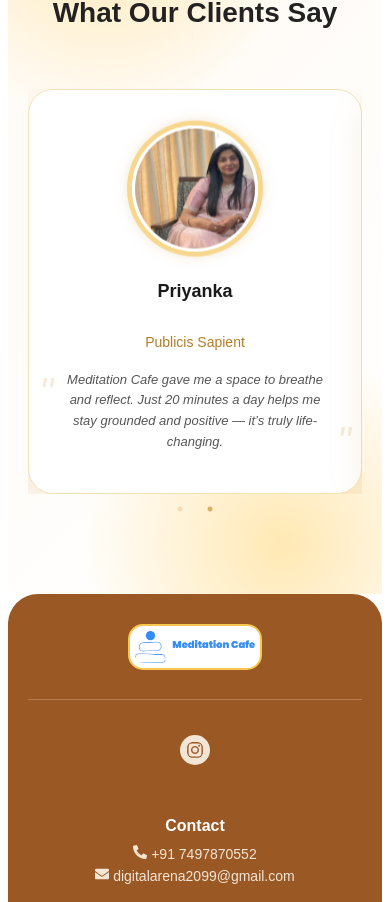
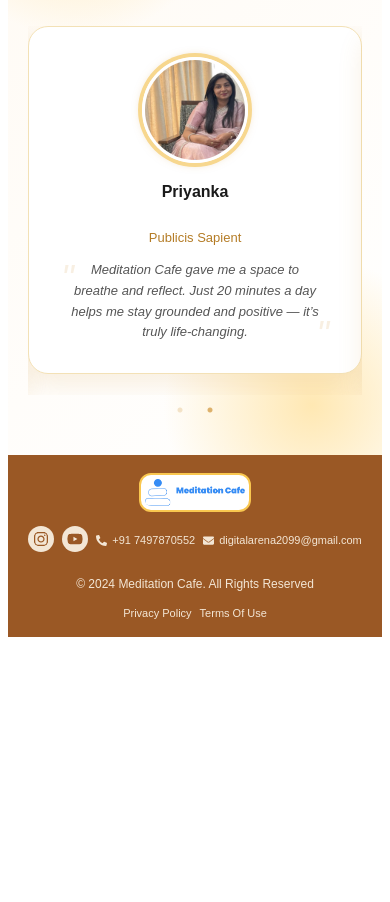
Before and after one commit to Amolnaikwade/meditationCafe, a React (Vite) app: page / in a window 390 px wide. Shown: the part 7762-8664 px from the top of the page. After the commit the page ends 8407 px from the top, so only its background shows below. Built offline with nearby package versions, Linux system fonts and the light colour scheme.

Commit message:
footer and testimonial update

```diff
--- a/src/components/FooterSection.css
+++ b/src/components/FooterSection.css
@@ -1,176 +1,145 @@
 .footer {
   background-color: #9a5825;
   color: #f5e8d0;
-  padding: 60px 80px 20px;
   font-family: "Poppins", sans-serif;
-  border-top-left-radius: 30px;
-  border-top-right-radius: 30px;
+  text-align: center;
+  padding: 25px 20px;
 }
 
+/* --- Line 1: Logo --- */
 .footer-top {
+  margin-bottom: 10px;
+}
+
+.footer-logo-img {
+  width: 140px;
+  height: auto;
+  border-radius: 12px;
+  border: 2px solid #f9c74f;
+  background-color: #fff;
+  padding: 4px;
+}
+
+/* --- Line 2: Social + Contact --- */
+.footer-inline {
   display: flex;
   justify-content: center;
   align-items: center;
-  margin-bottom: 20px;
-}
-
-.footer-logo-img {
-  width: 160px;
-  height: auto;
-  border-radius: 15px;
-  border: 2px solid #f9c74f;
-  background-color: #fff;
-  padding: 5px;
-}
-
-/* Divider Line */
-.divider {
-  border: 0;
-  border-top: 1px solid #b67a4e;
-  margin: 25px 0;
-}
-
-/* Middle Section */
-.footer-middle {
-  display: flex;
-  justify-content: space-between;
-  align-items: flex-start;
   flex-wrap: wrap;
-  gap: 40px;
-  text-align: center;
-}
-
-.footer-column {
-  flex: 1;
-  min-width: 200px;
-}
-
-.footer-column h3 {
-  font-size: 18px;
-  font-weight: 600;
-  color: #fff;
+  gap: 15px;
+  font-size: 14px;
   margin-bottom: 10px;
 }
 
-.footer-column p {
-  font-size: 15px;
-  color: #f3e6d5;
-  margin: 5px 0;
-}
-
-/* Social Icons */
-.footer-socials {
-  display: flex;
-  justify-content: center;
-  gap: 15px;
-  font-size: 22px;
-  margin-top: 10px;
-}
-
-.footer-socials svg {
+.social-link svg {
   background: #f3e6d5;
   color: #9a5825;
   border-radius: 50%;
-  padding: 8px;
+  padding: 6px;
+  font-size: 18px;
+  transition: all 0.3s ease;
   cursor: pointer;
-  transition: all 0.3s ease;
 }
 
-.footer-socials svg:hover {
+.social-link svg:hover {
   background: #f9c74f;
   transform: scale(1.1);
 }
 
-/* Bottom Section */
+.contact-inline {
+  display: flex;
+  align-items: center;
+  gap: 5px;
+  color: #f3e6d5;
+  font-size: 14px;
+}
+
+/* --- Line 3: Bottom Text --- */
 .footer-bottom {
   display: flex;
-  justify-content: space-between;
+  flex-direction: column;
   align-items: center;
-  flex-wrap: wrap;
-  text-align: center;
-  font-size: 14px;
-  margin-top: 25px;
+  gap: 6px;
+  font-size: 13px;
   color: #f3e6d5;
 }
 
 .footer-links {
   display: flex;
-  gap: 20px;
+  gap: 15px;
 }
 
 .footer-links a {
   color: #f3e6d5;
   text-decoration: none;
   transition: color 0.3s;
+  font-size: 13px;
 }
 
 .footer-links a:hover {
   color: #f9c74f;
 }
 
-/* ✅ Responsive Design */
-@media (max-width: 1024px) {
-  .footer {
-    padding: 50px 40px;
-  }
-  .footer-middle {
-    gap: 30px;
-  }
-}
-
+/* ✅ Responsive */
 @media (max-width: 768px) {
   .footer {
-    padding: 40px 25px;
-  }
-
-  .footer-middle {
-    flex-direction: column;
-    align-items: center;
-    text-align: center;
-  }
-
-  .footer-column {
-    width: 100%;
-  }
-
-  .footer-bottom {
-    flex-direction: column;
-    gap: 10px;
-    text-align: center;
-  }
-
-  .footer-links {
-    justify-content: center;
-  }
-}
-
-@media (max-width: 480px) {
-  .footer {
-    padding: 30px 20px;
+    padding: 20px 15px;
   }
 
   .footer-logo-img {
     width: 120px;
   }
 
-  .footer-column h3 {
-    font-size: 16px;
-  }
-
-  .footer-column p {
-    font-size: 14px;
-  }
-
-  .footer-socials svg {
-    font-size: 18px;
-    padding: 6px;
-  }
-
-  .footer-bottom p {
+  .footer-inline {
+    gap: 10px;
     font-size: 13px;
   }
 
+  .contact-inline {
+    font-size: 12px;
+  }
+
+  .footer-bottom {
+    font-size: 12px;
+  }
+
   .footer-links a {
-    font-size: 13px;
+    font-size: 12px;
   }
 }
+
+@media (max-width: 480px) {
+  .footer {
+    padding: 18px 10px;
+  }
+
+  .footer-logo-img {
+    width: 100px;
+  }
+
+  .footer-inline {
+    gap: 8px;
+    font-size: 12px;
+  }
+
+  .social-link svg {
+    font-size: 16px;
+    padding: 5px;
+  }
+
+  .contact-inline {
+    font-size: 11px;
+  }
+
+  .footer-bottom {
+    gap: 4px;
+  }
+
+  .footer-links {
+    gap: 8px;
+  }
+
+  .footer-links a {
+    font-size: 11px;
+  }
+}
--- a/src/components/FooterSection.jsx
+++ b/src/components/FooterSection.jsx
@@ -6,14 +6,13 @@ import {
   FaPhoneAlt,
   FaEnvelope,
 } from "react-icons/fa";
-import logo from "../assets/logo.png"; // adjust path if needed
+import logo from "../assets/logo.png";
 
 export default function FooterSection() {
   return (
     <footer className="footer">
-      {/* 🔹 Logo Section */}
+      {/* 🔹 Line 1: Logo */}
       <div className="footer-top">
-        <div className="footer-logo">
         <a
           href="https://www.meditationcafe.in"
           target="_blank"
@@ -22,15 +21,10 @@ export default function FooterSection() {
           <img src={logo} alt="Meditation Cafe Logo" className="footer-logo-img" />
         </a>
       </div>
-      </div>
 
-      <hr className="divider" />
-
-      {/* 🔹 Middle Section */}
+      {/* 🔹 Line 2: Icons + Contact */}
       <div className="footer-middle">
-        {/* Instagram */}
-        <div className="footer-column">
-          <div className="footer-socials">
+        <div className="footer-inline">
           <a
             href="https://www.instagram.com/meditation_cafe_in?igsh=MjNybXNla285NG12"
             target="_blank"
@@ -39,23 +33,6 @@ export default function FooterSection() {
           >
             <FaInstagram />
           </a>
-          </div>
-        </div>
-
-        {/* Contact */}
-        <div className="footer-column contact">
-          <h3>Contact</h3>
-          <p>
-            <FaPhoneAlt /> +91 7497870552
-          </p>
-          <p>
-            <FaEnvelope /> digitalarena2099@gmail.com
-          </p>
-        </div>
-
-        {/* YouTube */}
-        <div className="footer-column">
-          <div className="footer-socials">
           <a
             href="https://www.youtube.com/@meditation_cafe"
             target="_blank"
@@ -64,13 +41,16 @@ export default function FooterSection() {
           >
             <FaYoutube />
           </a>
-          </div>
+          <span className="contact-inline">
+            <FaPhoneAlt /> +91 7497870552
+          </span>
+          <span className="contact-inline">
+            <FaEnvelope /> digitalarena2099@gmail.com
+          </span>
         </div>
       </div>
 
-      <hr className="divider" />
-
-      {/* 🔹 Bottom Section */}
+      {/* 🔹 Line 3: Bottom */}
       <div className="footer-bottom">
         <p>© 2024 Meditation Cafe. All Rights Reserved</p>
         <div className="footer-links">
--- a/src/components/HeroSection.jsx
+++ b/src/components/HeroSection.jsx
@@ -11,7 +11,7 @@ const HeroSection = () => {
   // ✅ Function to handle WhatsApp redirection
   const handleJoinClick = () => {
     const whatsappLink =
-      "https://wa.me/917838560552?text=Hi!%20I%20want%20to%20join%20the%20upcoming%20free%20session."; // replace with your number
+      "https://wa.me/917497870552?text=Hi!%20I%20want%20to%20join%20the%20upcoming%20free%20session."; // replace with your number
     window.open(whatsappLink, "_blank"); // opens in new tab
   };
 
--- a/src/components/SubscriptionPlans.jsx
+++ b/src/components/SubscriptionPlans.jsx
@@ -27,7 +27,7 @@ export default function SubscriptionPlans() {
           <button
       className="purchase-btn"
       onClick={() => {
-        const whatsappNumber = "917838560552"; // ✅ your WhatsApp number (no + or spaces)
+        const whatsappNumber = "917497870552"; // ✅ your WhatsApp number (no + or spaces)
         const message = "I want to join 3 day upcoming free session.";
         const encodedMessage = encodeURIComponent(message);
         const whatsappLink = `https://wa.me/${whatsappNumber}?text=${encodedMessage}`;
@@ -58,7 +58,7 @@ export default function SubscriptionPlans() {
           <button
     className="purchase-btn active"
     onClick={() => {
-      const whatsappNumber = "917838560552"; // ✅ Replace with your WhatsApp number (no '+' or spaces)
+      const whatsappNumber = "917497870552"; // ✅ Replace with your WhatsApp number (no '+' or spaces)
       const message = "Hi! I want to purchase the Rs 1500 'साधना · The Practice' course.";
       const encodedMessage = encodeURIComponent(message);
       const whatsappLink = `https://wa.me/${whatsappNumber}?text=${encodedMessage}`;
--- a/src/components/TestimonialSection.css
+++ b/src/components/TestimonialSection.css
@@ -1,11 +1,10 @@
 .testimonial-section {
   background: linear-gradient(135deg, #fffaf3, #fff);
-  padding: 100px 20px;
+  padding: 60px 20px; /* ⬇️ Reduced from 100px to 60px */
   text-align: center;
   font-family: "Poppins", sans-serif;
   position: relative;
-  overflow-x: hidden; /* ✅ Prevent side text clipping */
-  overflow-y: visible;
+  overflow: hidden; /* ✅ Removed scrolling effect (no x or y scroll) */
 }
 
 /* Floating background shapes */
@@ -13,21 +12,21 @@
 .testimonial-section::after {
   content: "";
   position: absolute;
-  width: 400px;
-  height: 400px;
+  width: 300px; /* ⬇️ Slightly reduced for smaller section */
+  height: 300px;
   background: radial-gradient(circle, #ffe8b3 0%, transparent 70%);
   border-radius: 50%;
   z-index: 0;
 }
 
 .testimonial-section::before {
-  top: -100px;
-  left: -100px;
+  top: -80px;
+  left: -80px;
 }
 
 .testimonial-section::after {
-  bottom: -150px;
-  right: -100px;
+  bottom: -100px;
+  right: -80px;
 }
 
 /* Label */
@@ -46,89 +45,76 @@
 
 /* Heading */
 .testimonial-heading {
-  font-size: 36px;
+  font-size: 32px; /* ⬇️ Slightly reduced */
   font-weight: 700;
   color: #222;
-  margin-bottom: 60px;
+  margin-bottom: 40px; /* ⬇️ Reduced from 60px */
   position: relative;
   z-index: 2;
 }
 
 /* Slick wrapper */
 .testimonial-slider {
-  max-width: 1000px;
+  max-width: 900px; /* ⬇️ Slightly reduced for balance */
   margin: 0 auto;
   position: relative;
   z-index: 2;
-  overflow: visible; /* ✅ Make sure cards show full text */
+  overflow: visible;
 }
 
 /* ✨ Fancy Card */
 .testimonial-card {
   background: white;
-  border-radius: 25px;
-  padding: 60px 30px 40px;
+  border-radius: 20px; /* ⬇️ Reduced slightly */
+  padding: 40px 25px; /* ⬇️ Reduced padding */
   display: flex !important;
   flex-direction: column;
   align-items: center;
-  justify-content: flex-start;
   text-align: center;
   border: 1px solid #f3e1b6;
-  box-shadow: 0 15px 35px rgba(210, 154, 67, 0.15);
-  transition: all 0.5s ease;
+  box-shadow: 0 10px 25px rgba(210, 154, 67, 0.15);
+  transition: all 0.4s ease;
   position: relative;
-  overflow: visible; /* ✅ Fix hidden content */
-  margin: 0 15px; /* ✅ Proper spacing between slides */
+  overflow: visible;
+  margin: 0 15px;
   box-sizing: border-box;
 }
 
 .testimonial-card:hover {
-  transform: translateY(-8px) scale(1.02);
-  box-shadow: 0 25px 45px rgba(210, 154, 67, 0.25);
+  transform: translateY(-5px) scale(1.02);
+  box-shadow: 0 20px 35px rgba(210, 154, 67, 0.25);
 }
 
-/* Glowing ring avatar */
+/* Avatar */
 .testimonial-image {
-  width: 120px;
-  height: 120px;
+  width: 100px; /* ⬇️ Reduced from 120px */
+  height: 100px;
   border-radius: 50%;
   object-fit: cover;
-  margin-bottom: 15px;
+  margin-bottom: 12px;
   border: 3px solid #fff;
-  box-shadow: 0 0 0 5px #f7d78e, 0 0 15px rgba(210, 154, 67, 0.5);
-  animation: float 3s ease-in-out infinite;
+  box-shadow: 0 0 0 4px #f7d78e, 0 0 10px rgba(210, 154, 67, 0.5);
 }
 
-@keyframes float {
-  0% {
-    transform: translateY(0px);
-  }
-  50% {
-    transform: translateY(-8px);
-  }
-  100% {
-    transform: translateY(0px);
-  }
-}
-
+/* Name & Role */
 .testimonial-name {
-  font-size: 20px;
+  font-size: 18px;
   font-weight: 600;
   color: #1a1a1a;
-  margin-top: 10px;
+  margin-top: 8px;
 }
 
 .testimonial-role {
-  font-size: 15px;
+  font-size: 14px;
   color: #b47c26;
-  margin-bottom: 20px;
+  margin-bottom: 15px;
 }
 
-/* ✅ Separated Feedback Section */
+/* Feedback */
 .testimonial-feedback {
-  font-size: 15px;
+  font-size: 14px;
   color: #555;
-  line-height: 1.8;
+  line-height: 1.7;
   font-style: italic;
   max-width: 85%;
   margin: 0 auto;
@@ -138,14 +124,14 @@
   white-space: normal;
 }
 
-/* Decorative quotes */
+/* Quotes */
 .testimonial-feedback::before,
 .testimonial-feedback::after {
   content: '"';
   color: #d29a43;
-  font-size: 40px;
+  font-size: 36px;
   position: absolute;
-  opacity: 0.2;
+  opacity: 0.15;
 }
 
 .testimonial-feedback::before {
@@ -158,7 +144,7 @@
   bottom: -20px;
 }
 
-/* Navigation arrows */
+/* Arrows */
 .arrow {
   position: absolute;
   top: 50%;
@@ -166,8 +152,8 @@
   z-index: 10;
   background: #d29a43;
   color: #fff;
-  width: 45px;
-  height: 45px;
+  width: 40px;
+  height: 40px;
   border-radius: 50%;
   display: flex;
   align-items: center;
@@ -182,35 +168,29 @@
 }
 
 .arrow.prev {
-  left: -70px;
+  left: -60px;
 }
 
 .arrow.next {
-  right: -70px;
+  right: -60px;
 }
 
 /* Dots */
 .slick-dots li button:before {
   color: #d29a43 !important;
-  font-size: 10px;
+  font-size: 9px;
 }
 
-/* ✅ Responsive Design */
+/* Responsive */
 @media (max-width: 900px) {
   .testimonial-heading {
-    font-size: 28px;
+    font-size: 26px;
   }
 
   .testimonial-card {
-    padding: 40px 20px;
+    padding: 30px 20px;
     margin: 0 auto;
     width: 90%;
-  }
-
-  .testimonial-feedback {
-    font-size: 14px;
-    max-width: 100%;
-    padding: 0 10px;
   }
 
   .arrow {
@@ -225,10 +205,10 @@
   }
 
   .testimonial-name {
-    font-size: 18px;
+    font-size: 16px;
   }
 
   .testimonial-role {
-    font-size: 14px;
+    font-size: 13px;
   }
 }
```
Lines whose indentation alone changed are shown as unchanged.
